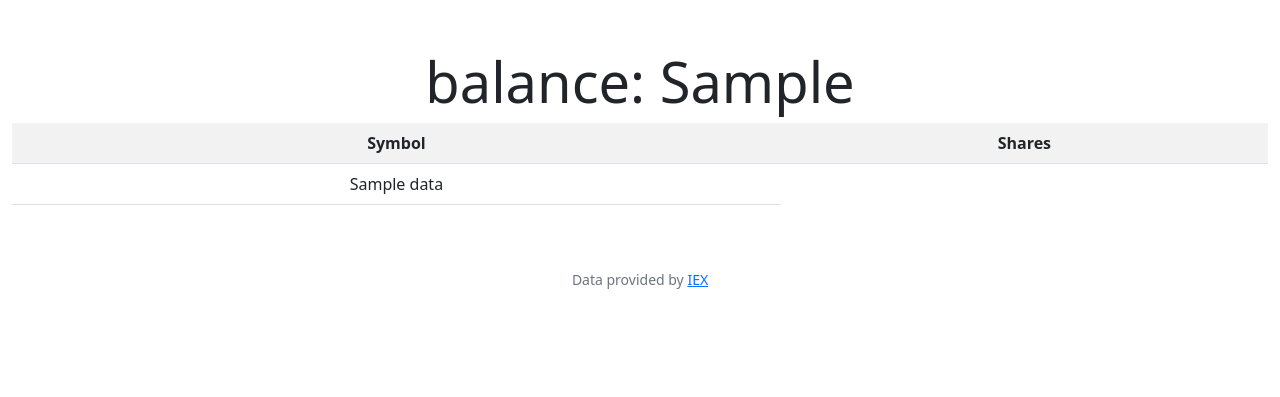
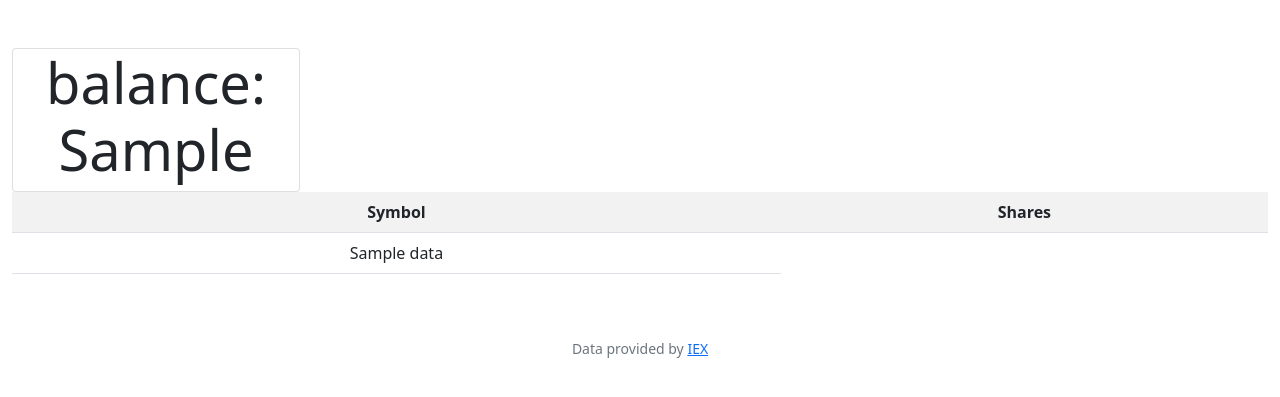
Before and after one commit to burakssener/CS50X-CS50P, a Flask app: template finance/templates/basket.html in a window 1280 px wide. Shown: the part 76-473 px from the top of the page. Run offline with Flask 3, Linux system fonts and the light colour scheme; the template is opened without the code that fills it: most values are stand-ins (such as "Sample title", 1, 10 or a date in 2020); some libraries are stand-ins or nearby versions.

Commit message:
Tue, Nov 14, 2023, 10:14 PM +03:00

```diff
--- a/finance/templates/basket.html
+++ b/finance/templates/basket.html
@@ -5,7 +5,10 @@
 {% endblock %}
 
 {% block main %}
-    <h3 class="display-4">balance: {{user_cash}}</h3>
+    <div class="card" style="width: 18rem;">
+        <h3 class="display-4">balance: {{user_cash}}</h3>
+    </div>
+
     <table class="table table-striped">
         <tr>
             <th>Symbol</th>
```
Also changed, not shown: finance/finance.db.
